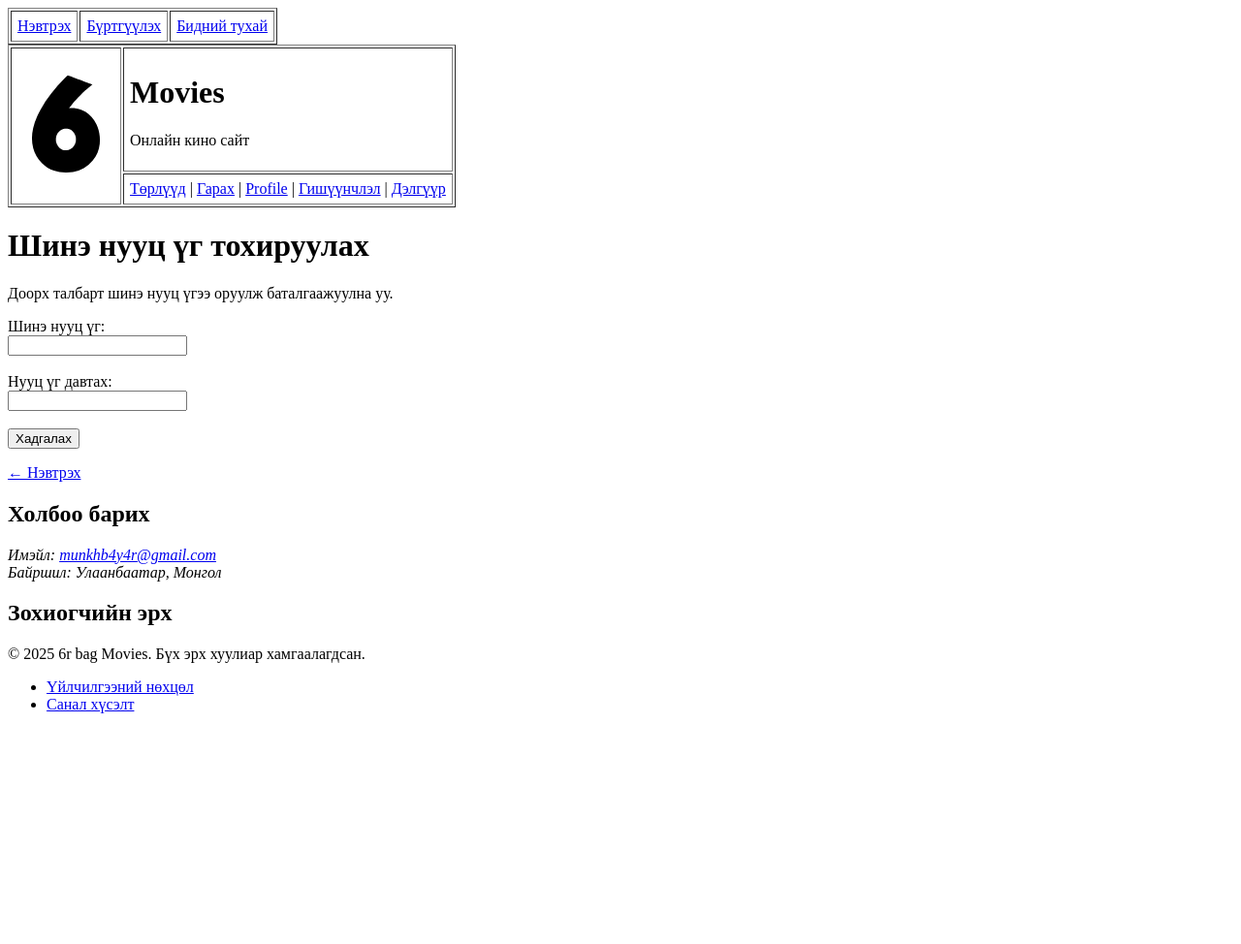
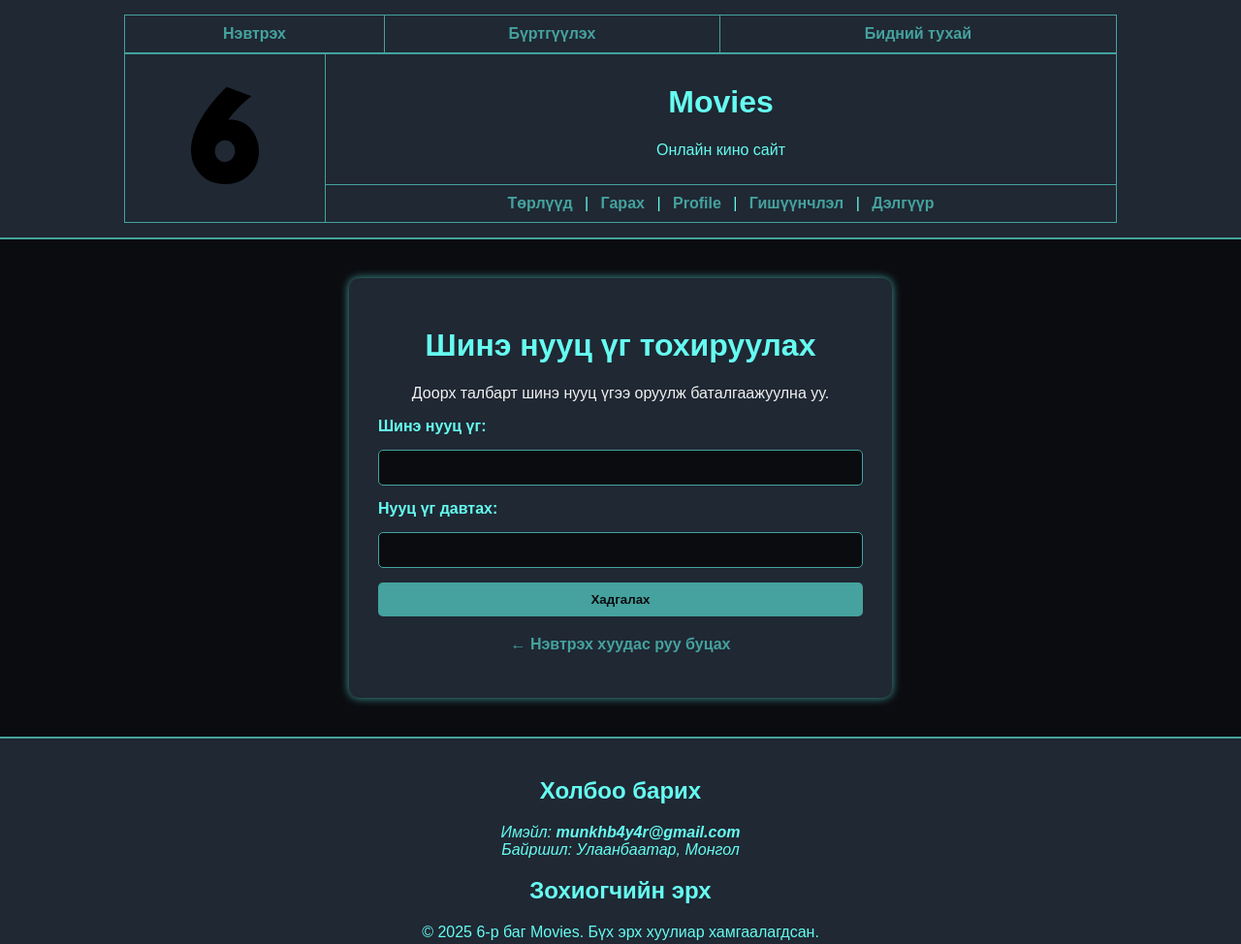
Before and after one commit to mubabne/WebZohiomj, a plain HTML site: page html/resetpass.html in a window 1280 px wide. Shown: the top 974 px of the page at 97% size. Before the commit the page ends 800 px from the top, so only its background shows below. Drawn offline with Linux system fonts and the light colour scheme.

Commit message:
Update resetpass.html

```diff
--- a/html/resetpass.html
+++ b/html/resetpass.html
@@ -1,4 +1,3 @@
-
 <!doctype html>
 <html lang="mn">
   <head>
@@ -6,8 +5,147 @@
     <meta name="viewport" content="width=device-width, initial-scale=1" />
     <title>Шинэ нууц үг - 6-р баг</title>
     <meta name="description" content="online movie site" />
+    <style>
+      body {
+        font-family: "Poppins", sans-serif;
+        background-color: #0b0c10;
+        color: #f1f1f1;
+        margin: 0;
+        padding: 0;
+      }
+
+      header,
+      footer {
+        background-color: #1f2833;
+        color: #66fcf1;
+        text-align: center;
+        padding: 15px 0;
+        border-bottom: 2px solid #45a29e;
+      }
+
+      h1,
+      h2 {
+        color: #66fcf1;
+        text-align: center;
+      }
+
+      a {
+        color: #45a29e;
+        text-decoration: none;
+        font-weight: bold;
+      }
+
+      a:hover {
+        color: #66fcf1;
+        text-shadow: 0 0 5px #66fcf1;
+      }
+
+      table {
+        margin: 0 auto;
+        border-collapse: collapse;
+        background-color: #1f2833;
+        border: 1px solid #45a29e;
+        width: 80%;
+      }
+
+      td {
+        text-align: center;
+        padding: 10px;
+      }
+
+      nav a {
+        margin: 0 8px;
+      }
+
+      main {
+        max-width: 500px;
+        margin: 40px auto;
+        background-color: #1f2833;
+        padding: 30px;
+        border-radius: 10px;
+        box-shadow: 0 0 10px #45a29e;
+      }
+
+      form {
+        display: flex;
+        flex-direction: column;
+        gap: 15px;
+      }
+
+      label {
+        color: #66fcf1;
+        font-weight: bold;
+      }
+
+      input {
+
+        padding: 10px;
+        border-radius: 5px;
+        border: 1px solid #45a29e;
+        background-color: #0b0c10;
+        color: #fff;
+        width: auto;
+
+      }
+
+      input:focus {
+        outline: none;
+        border-color: #66fcf1;
+        box-shadow: 0 0 5px #66fcf1;
+      }
+
+      button {
+        background-color: #45a29e;
+        color: #0b0c10;
+        font-weight: bold;
+        padding: 10px;
+        border: none;
+        border-radius: 5px;
+        cursor: pointer;
+        transition: 0.3s;
+      }
+
+      button:hover {
+        background-color: #66fcf1;
+        box-shadow: 0 0 10px #66fcf1;
+      }
+
+      ul {
+        list-style: none;
+        padding: 0;
+        text-align: center;
+      }
+
+      ul li {
+        margin: 10px 0;
+
+      }
+
+      footer {
+        margin-top: 40px;
+        border-top: 2px solid #45a29e;
+        padding: 20px;
+
+      }
+
+      footer a {
+        color: #66fcf1;
+      }
+
+      @media (max-width: 600px) {
+
+        table,
+        td {
+          display: block;
+          width: 100%;
+        }
+
+        main {
+          width: 90%;
+        }
+      }
+    </style>
   </head>
-
   <body>
     <header role="banner">
       <table border="1" cellpadding="6" summary="Login and Register">
@@ -17,12 +155,9 @@
           <td><a href="about.html">Бидний тухай</a></td>
         </tr>
       </table>
-
       <table border="1" cellpadding="6" summary="Logo and Navigation">
         <tr>
-        <td rowspan="2">
-          <img src="assets/logo.svg" alt="6r bag logo" width="100" height="100" />
-        </td>
+          <td rowspan="2"><img src="assets/logo.svg" alt="6r bag logo" width="100" height="100" /></td>
           <td>
             <h1>Movies</h1>
             <p>Онлайн кино сайт</p>
@@ -30,49 +165,28 @@
         </tr>
         <tr>
           <td>
-          <nav>
-            <a href="genres.html">Төрлүүд</a> |
-            <a href="login.html">Гарах</a> |
-            <a href="profile.html">Profile</a> |
-            <a href="payment.html">Гишүүнчлэл</a> |
-            <a href="shop.html"> Дэлгүүр</a>
-          </nav>
+            <nav><a href="genres.html">Төрлүүд</a> | <a href="login.html">Гарах</a> | <a href="profile.html">Profile</a> | <a href="payment.html">Гишүүнчлэл</a> | <a href="shop.html">Дэлгүүр</a></nav>
           </td>
         </tr>
       </table>
     </header>
-
     <main>
-    <h1>Шинэ нууц үг тохируулах</h1>
-    <p>Доорх талбарт шинэ нууц үгээ оруулж баталгаажуулна уу.</p>
-
-    <form>
-      <label for="newpass">Шинэ нууц үг:</label><br>
-      <input type="password" id="newpass" name="newpass" required><br><br>
-
-      <label for="confpass">Нууц үг давтах:</label><br>
-      <input type="password" id="confpass" name="confpass" required><br><br>
-
-      <button type="button" onclick="alert('Шинэ нууц үг хадгалагдлаа')">Хадгалах</button>
-    </form>
-
-    <p><a href="login.html">← Нэвтрэх</a></p>
+      <h1> Шинэ нууц үг тохируулах</h1>
+      <p style="text-align:center;">Доорх талбарт шинэ нууц үгээ оруулж баталгаажуулна уу.</p>
+      <form><label for="newpass">Шинэ нууц үг:</label><input type="password" id="newpass" name="newpass" required><label for="confpass">Нууц үг давтах:</label><input type="password" id="confpass" name="confpass" required><button type="button" onclick="alert('Шинэ нууц үг хадгалагдлаа ')">Хадгалах</button></form>
+      <ul style="margin-top:20px;">
+        <li><a href="login.html">← Нэвтрэх хуудас руу буцах</a></li>
+      </ul>
     </main>
-
     <footer role="contentinfo">
       <section aria-labelledby="contact-title">
-        <h2 id="contact-title">Холбоо барих</h2>
-        <address>
-          Имэйл: <a href="mailto:Munkhb4y4r@gmail.com">munkhb4y4r@gmail.com</a><br />
-          Байршил: Улаанбаатар, Монгол
-        </address>
+        <h2 id="contact-title"> Холбоо барих</h2>
+        <address> Имэйл: <a href="mailto:Munkhb4y4r@gmail.com">munkhb4y4r@gmail.com</a><br /> Байршил: Улаанбаатар, Монгол </address>
       </section>
-
       <section aria-labelledby="rights-title">
-        <h2 id="rights-title">Зохиогчийн эрх</h2>
-        <p>© 2025 6r bag Movies. Бүх эрх хуулиар хамгаалагдсан.</p>
+        <h2 id="rights-title"> Зохиогчийн эрх</h2>
+        <p>© 2025 6-р баг Movies. Бүх эрх хуулиар хамгаалагдсан.</p>
       </section>
-
       <nav aria-label="Доод цэс">
         <ul>
           <li><a href="terms.html">Үйлчилгээний нөхцөл</a></li>
```
Lines whose indentation alone changed are shown as unchanged.
